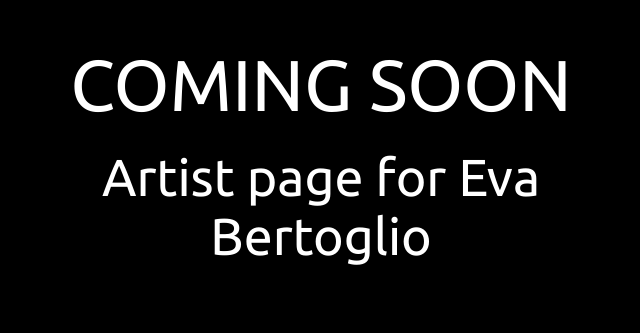
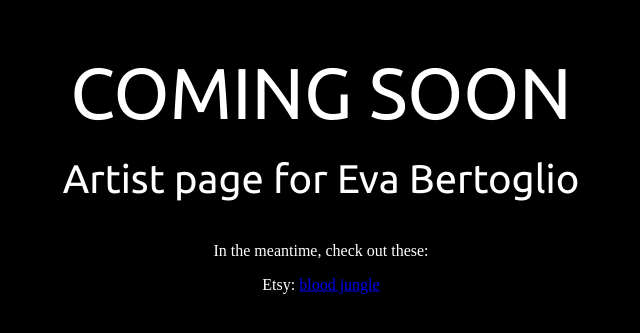
Before and after one commit to samdeitle/evabertoglio, a plain HTML site: page index.html in a window 1280 px wide. Shown: the part 235-568 px from the top of the page, without its empty margins (319-959 px from the left). Drawn offline with Linux system fonts and the light colour scheme.

Commit message:
added link to etsy

```diff
--- a/home.css
+++ b/home.css
@@ -8,6 +8,9 @@ body *{
 
 header {
 	position: fixed;
+
+	color: white;
+
 	top: 50%;
 	left: 50%;
 
@@ -23,6 +26,6 @@ header {
 #subtitle {
 	font-family: 'Ubuntu', sans-serif;
 	color: white;
-	font-size: 52px;
+	font-size: 40px;
 	margin-top: -50px;
 }
--- a/index.html
+++ b/index.html
@@ -10,6 +10,10 @@
 			<br>
 		<!-- <img src="./bulbylove.jpg"> -->
 		<p id="subtitle">Artist page for Eva Bertoglio
+			<br>
+		<p>In the meantime, check out these:
+			<br>
+		<p>Etsy: <a href='https://www.etsy.com/shop/bloodjungle'>blood jungle</a></p>
 	</header>
 </body>
 </html>
```
